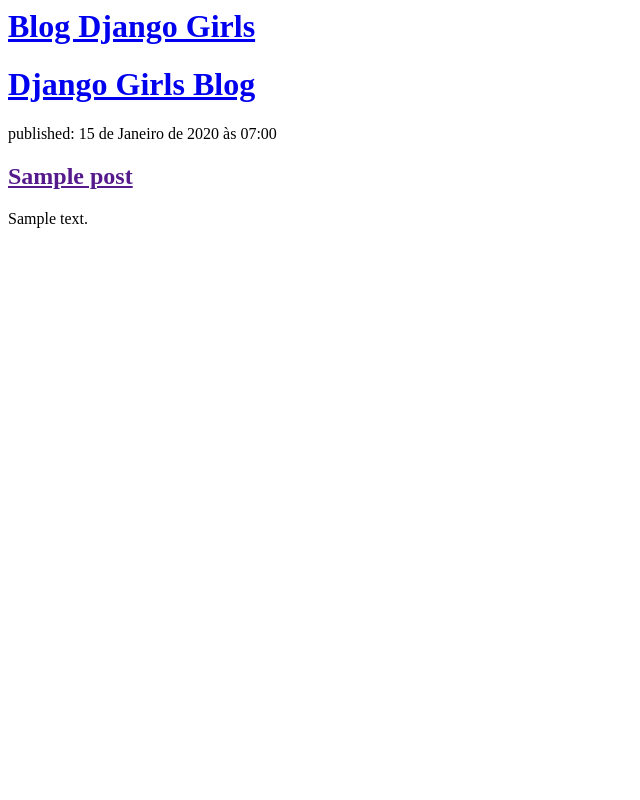
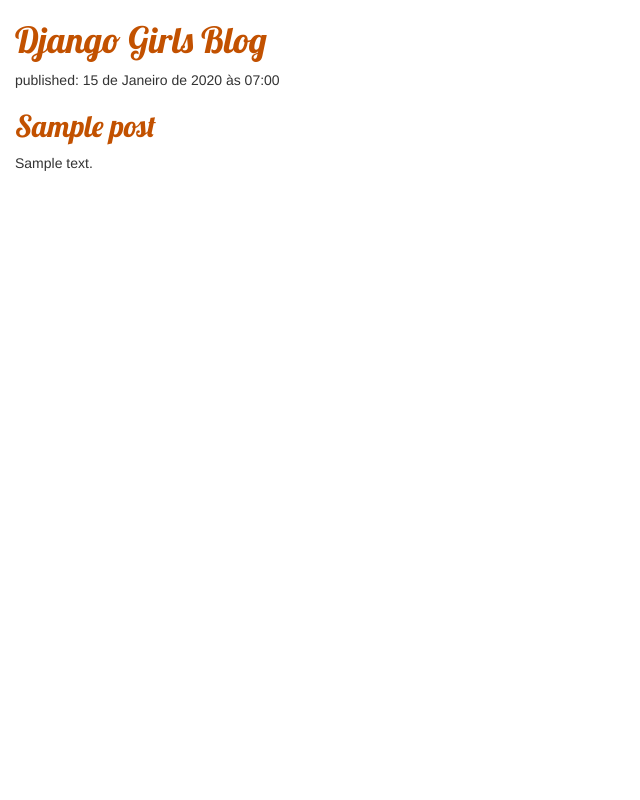
Before and after one commit to lannasy/my-first-blog, a Django app: page / in a window 1280 px wide. Shown: the whole page, without its empty margins (0-640 px from the left). Run offline with Django 5.2, Linux system fonts and the light colour scheme; tables that the repository leaves empty hold one stand-in row (values such as "Sample post"); some libraries are stand-ins or nearby versions.

Commit message:
fim da tortura

```diff
--- /dev/null
+++ b/blog/static/css/blog.css
@@ -0,0 +1,7 @@
+h1 a, h2 a {
+    color: #C25100;
+    font-family: 'Lobster';
+}
+body {
+    padding-left: 15px;
+}
--- a/blog/templates/blog/post_list.html
+++ b/blog/templates/blog/post_list.html
@@ -1,12 +1,14 @@
+{% load static %}
 <html>
     <head>
-        <title>Blog Django Girls</title>
+        <title>Django Girls blog</title>
+        <link rel="stylesheet" href="//maxcdn.bootstrapcdn.com/bootstrap/3.2.0/css/bootstrap.min.css">
+        <link rel="stylesheet" href="//maxcdn.bootstrapcdn.com/bootstrap/3.2.0/css/bootstrap-theme.min.css">
+        <link rel="stylesheet" href="{% static 'css/blog.css' %}">
+        <link href="//fonts.googleapis.com/css?family=Lobster&subset=latin,latin-ext" rel="stylesheet" type="text/css">
     </head>
     <body>
         <div>
-            <h1><a href="/">Blog Django Girls</a></h1>
-        </div>
-         <div>
             <h1><a href="/">Django Girls Blog</a></h1>
         </div>
 
@@ -17,7 +19,5 @@
                 <p>{{ post.text|linebreaksbr }}</p>
             </div>
         {% endfor %}
-
-
     </body>
 </html>
```
